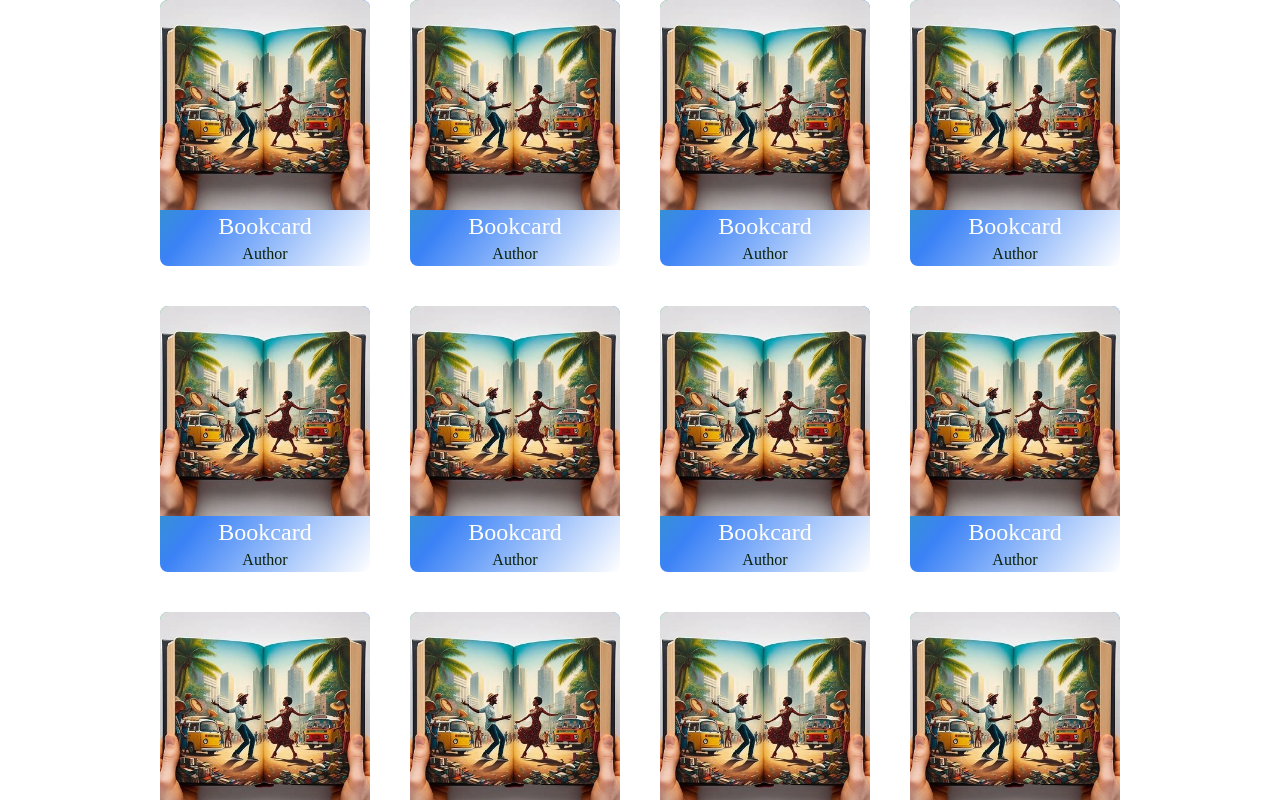
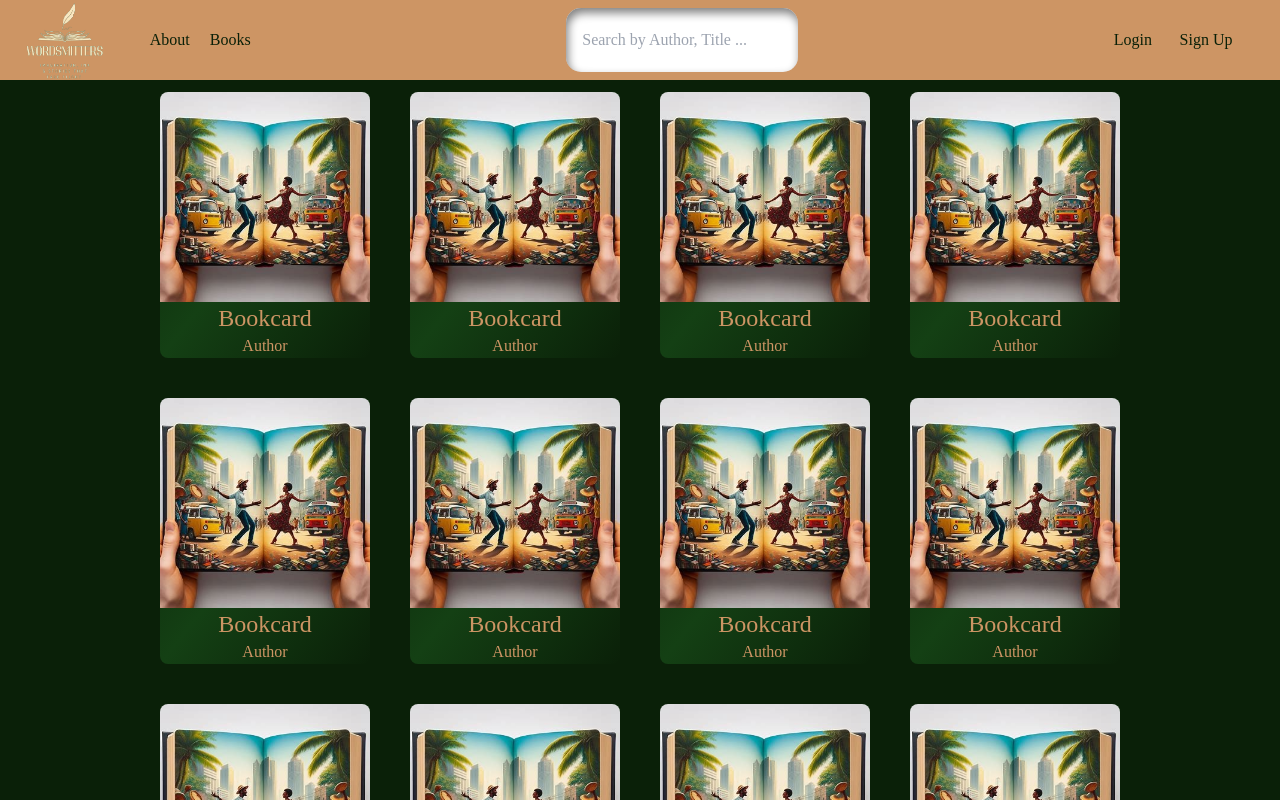
Before and after one commit to Munyia/WordSmitters, a React (Vite) app in the folder client/: page /booklist in a window 1280 px wide. Shown: the top 800 px of the page. Built offline with nearby package versions, Linux system fonts and the light colour scheme; a web font is replaced by a local one.

Commit message:
bookcard

```diff
--- a/client/src/App.jsx
+++ b/client/src/App.jsx
@@ -5,7 +5,6 @@ import llogo from './pages/Home';
 import Login from './pages/Login'
 import { BrowserRouter, Route, Routes } from "react-router-dom";
 import SignUp from './pages/SignUp';
-import Register from './pages/Register';
 import BookList from './components/BookList';
 import BookCard from './components/BookCard';
 import data from './components/data';
@@ -19,7 +18,6 @@ function App() {
       <Route path="/login" element ={<Login />}/>
       <Route path="/" element ={<Home/>}/>
       <Route path="/signup" element ={<SignUp/>}/>
-      <Route path="/register" element ={<Register/>}/>
       <Route path="/booklist" element ={<BookList list={data}/>}/>
       <Route path="/bookcard" element ={<BookCard/>}/>
     </Routes>
--- a/client/src/components/BookCard.jsx
+++ b/client/src/components/BookCard.jsx
@@ -10,12 +10,12 @@ const BookCard = ({
     genre= 'Genre',
 }) => {
   return (
-      <div className="flex rounded-lg hover:shadow-[0px_0px_30px_1px_rgba(0, 255, 117, 0.30)] bg-gradient-to-br from-green-500 via-blue-500 to-green-500transition-all duration-300 background-image: linear-gradient(163deg, green 0%, blue 100%) ">
-        <div className="flex flex-col text-white rounded-lg hover:text-black hover:shadow-xl hover:scale-x-[0.99] hover:scale-y-[0.996] scale-100 transition-transform duration-200 overflow-hidden">
+      <div className="flex rounded-lg hover:shadow-[0px_0px_30px_1px_rgba(0, 255, 117, 0.30)] bg-gradient-to-br from-[rgb(10,32,8)] via-[rgb(20,64,20)] to-[rgb(10,32,8)] transition-all duration-300 background-image: linear-gradient(163deg, green 0%, blue 100%) ">
+        <div className="flex flex-col text-pry rounded-lg hover:text-white hover:shadow-xl hover:scale-x-[0.99] hover:scale-y-[0.996] scale-100 transition-transform duration-200 overflow-hidden">
     <img className='w-[100%] aspect-square ' src={PosterURL} alt="" />
         <h1 className=' text-2xl align-middle text-center justify-center '>{title}</h1>
       <div>
-      <p className=' align-middle text-center text-sec justify-center'>{author}</p>
+      <p className=' align-middle text-center text-pry justify-center'>{author}</p>
       {/* <p className=' align-middle text-center justify-center'>{publisher}</p> */}
       </div>
       {/* <div>
--- a/client/src/components/BookList.jsx
+++ b/client/src/components/BookList.jsx
@@ -1,13 +1,19 @@
 import React from 'react'
 import BookCard from './BookCard'
+import Header from './Header'
+import Footer2 from './Footer2'
+
 
 const BookList = ({list}) => {
   return (
-    <div className='grid grid-cols-4 gap-10 justify-between w-3/4 mx-auto'>
-
+    <div className='bg-sec'>
+          <Header/>
+        <div className='grid grid-cols-4 gap-10 justify-between w-3/4 mx-auto pt-3'>
   {list.map((book,index) => (
             <BookCard key={index} {...book}/>
         ))}
+      </div>
+         <Footer2/>
   </div>
   )
 }
```
Also changed, not shown: client/src/components/Register.jsx (renamed from client/src/pages/Register.jsx).
